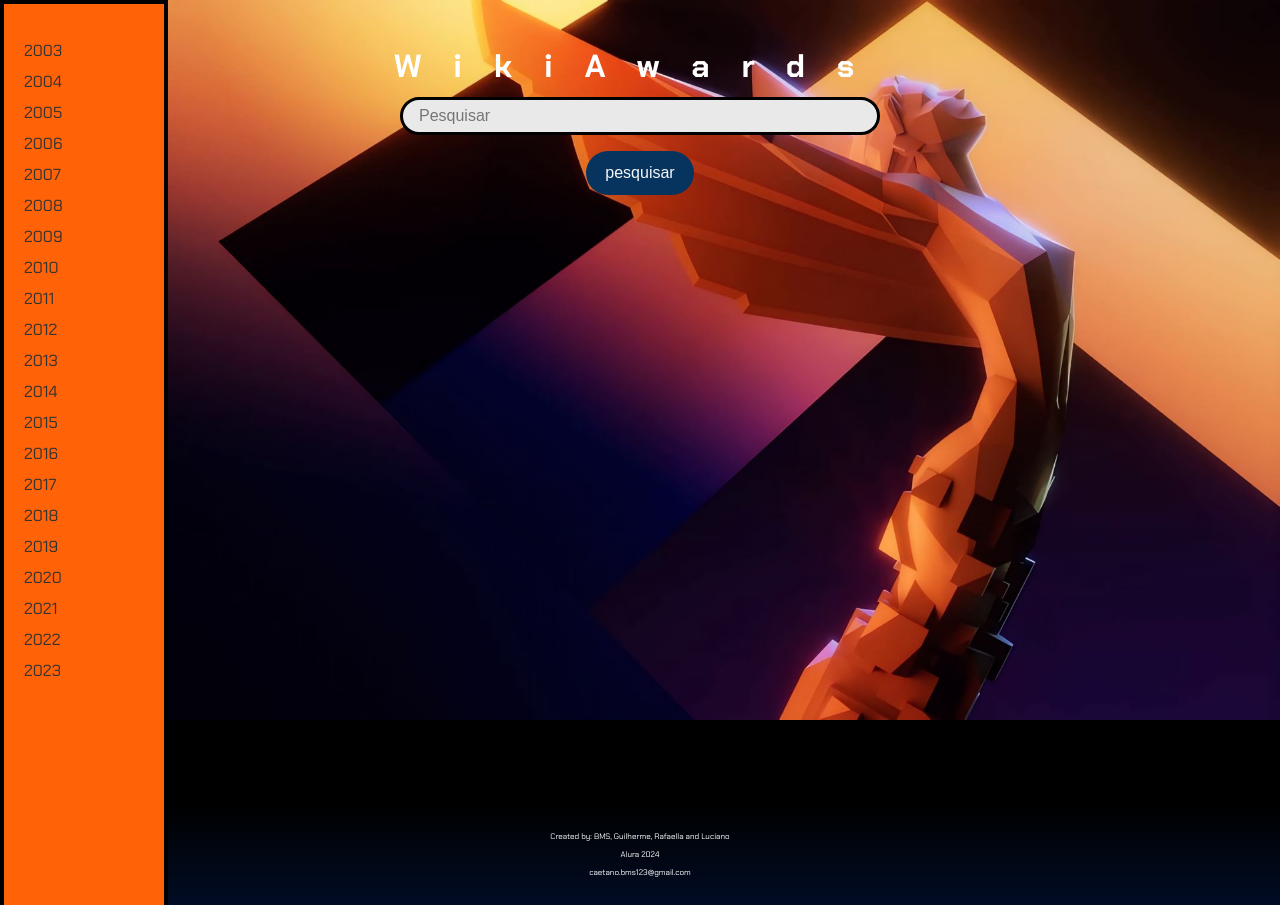
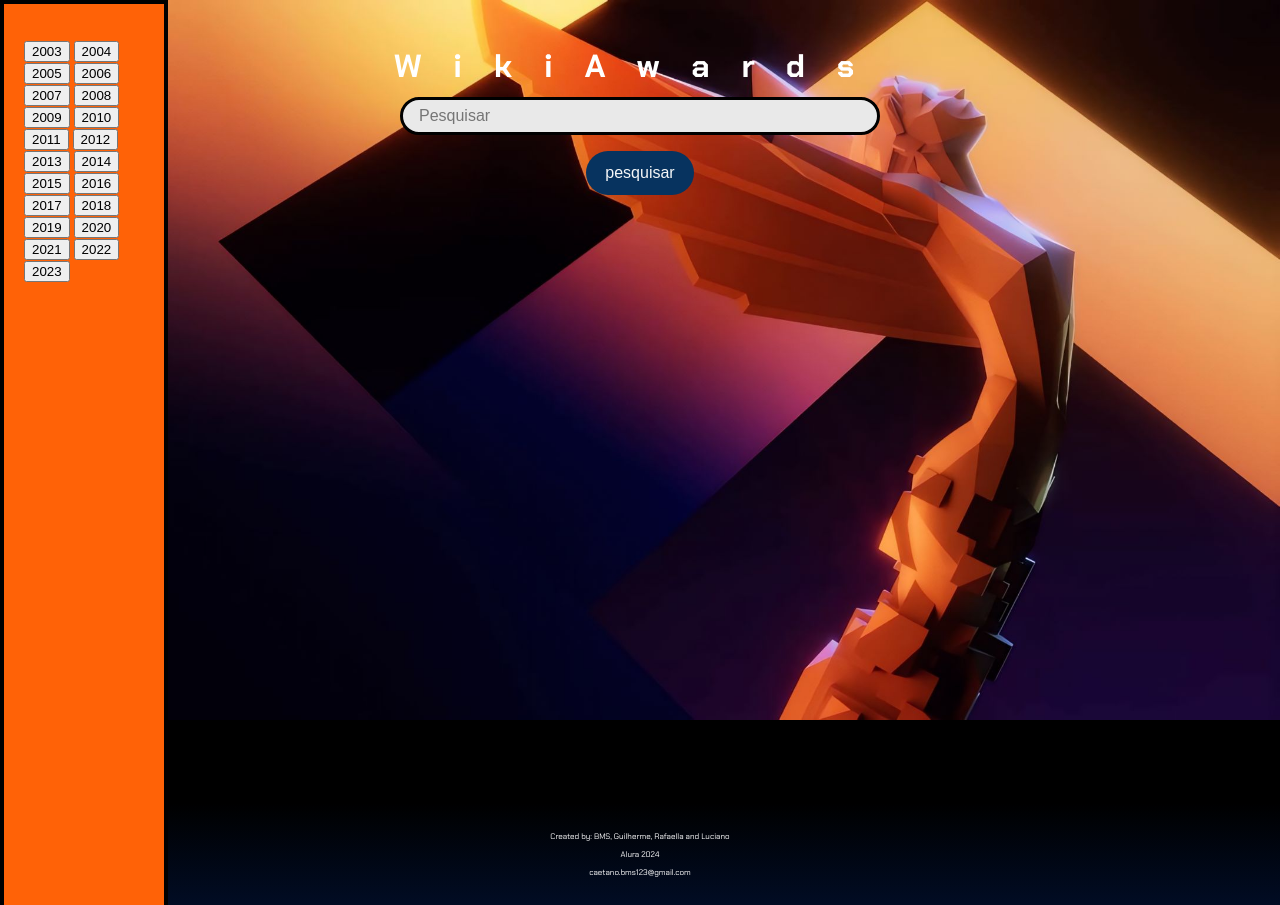
Before and after one commit to iBMSi/WikiAwards, a plain HTML site: page index.html in a window 1280 px wide. Drawn offline with Linux system fonts and the light colour scheme; files whose address does not match are found by name.

Commit message:
index.html

```diff
--- a/index.html
+++ b/index.html
@@ -13,27 +13,27 @@
     <main>
         <div class="sidebar">
             <ul>
-              <li><a href="#"><i class="fab fa-facebook"></i> 2003</a></li>
-              <li><a href="#"><i class="fab fa-twitter"></i> 2004</a></li>
-              <li><a href="#"><i class="fab fa-instagram"></i> 2005</a></li>
-              <li><a href="#"><i class="fab fa-facebook"></i> 2006</a></li>
-              <li><a href="#"><i class="fab fa-twitter"></i> 2007</a></li>
-              <li><a href="#"><i class="fab fa-instagram"></i> 2008</a></li>
-              <li><a href="#"><i class="fab fa-facebook"></i> 2009</a></li>
-              <li><a href="#"><i class="fab fa-twitter"></i> 2010</a></li>
-              <li><a href="#"><i class="fab fa-instagram"></i> 2011</a></li>
-              <li><a href="#"><i class="fab fa-facebook"></i> 2012</a></li>
-              <li><a href="#"><i class="fab fa-twitter"></i> 2013</a></li>
-              <li><a href="#"><i class="fab fa-instagram"></i> 2014</a></li>
-              <li><a href="#"><i class="fab fa-facebook"></i> 2015</a></li>
-              <li><a href="#"><i class="fab fa-twitter"></i> 2016</a></li>
-              <li><a href="#"><i class="fab fa-instagram"></i> 2017</a></li>
-              <li><a href="#"><i class="fab fa-facebook"></i> 2018</a></li>
-              <li><a href="#"><i class="fab fa-twitter"></i> 2019</a></li>
-              <li><a href="#"><i class="fab fa-instagram"></i> 2020</a></li>
-              <li><a href="#"><i class="fab fa-facebook"></i> 2021</a></li>
-              <li><a href="#"><i class="fab fa-twitter"></i> 2022</a></li>
-              <li><a href="#"><i class="fab fa-instagram"></i> 2023</a></li>
+                <button class="ano-botao" onclick="">2003</button>
+                <button class="ano-botao" onclick="">2004</button>
+                <button class="ano-botao" onclick="">2005</button>
+                <button class="ano-botao" onclick="">2006</button>
+                <button class="ano-botao" onclick="">2007</button>
+                <button class="ano-botao" onclick="">2008</button>
+                <button class="ano-botao" onclick="">2009</button>
+                <button class="ano-botao" onclick="">2010</button>
+                <button class="ano-botao" onclick="">2011</button>
+                <button class="ano-botao" onclick="">2012</button>
+                <button class="ano-botao" onclick="">2013</button>
+                <button class="ano-botao" onclick="">2014</button>
+                <button class="ano-botao" onclick="">2015</button>
+                <button class="ano-botao" onclick="">2016</button>
+                <button class="ano-botao" onclick="">2017</button>
+                <button class="ano-botao" onclick="">2018</button>
+                <button class="ano-botao" onclick="">2019</button>
+                <button class="ano-botao" onclick="">2020</button>
+                <button class="ano-botao" onclick="">2021</button>
+                <button class="ano-botao" onclick="">2022</button>
+                <button class="ano-botao" onclick="">2023</button>
 
             </ul>
           </div>
```
